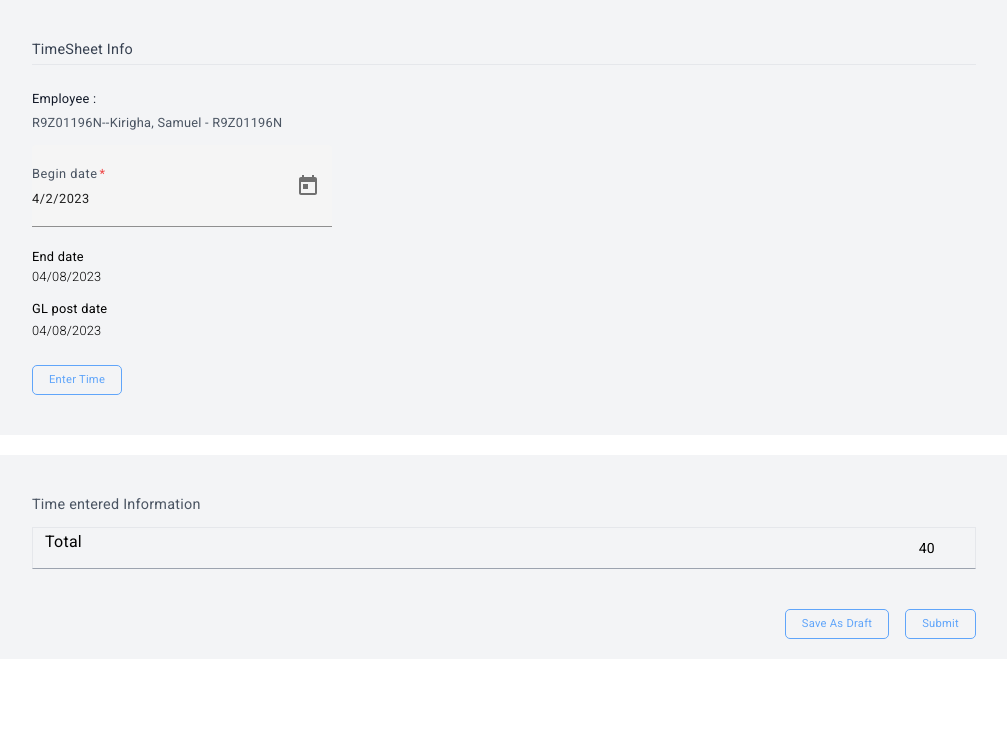
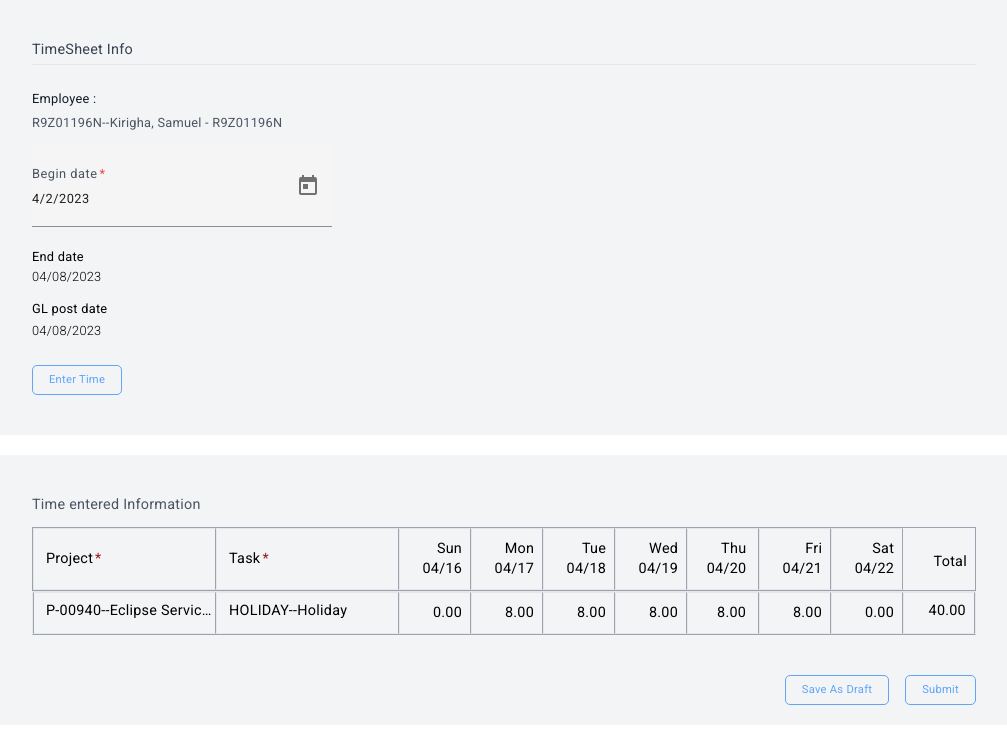
Before and after one commit to sammykirigha/time-intact, an Angular app: page / in a window 1280 px wide. Shown: the top 744 px of the page, without its empty margins (136-1143 px from the left). Built offline with nearby package versions, Linux system fonts and the light colour scheme; what @coreui/angular would draw is missing.

Commit message:
added some changes

```diff
--- a/src/app/app.component.html
+++ b/src/app/app.component.html
@@ -72,11 +72,100 @@
 >
   <p class="text-[0.9rem] text-gray-600">Time entered Information</p>
 
-  <div
-    class="flex items-center justify-between px-3 py-1 border border-b-gray-400"
-  >
-    <p class="text-[1rem] leading-2 tracking-3">Total</p>
-    <span class="pr-7">40</span>
+  <div>
+    <div class="flex border border-gray-400">
+      <span
+        class="w-52 text-[0.9rem] border border-r-gray-400 py-5 pl-3 after:content-['*'] after:ml-0.5 after:text-red-800 after:mt-10"
+        >Project</span
+      >
+      <span
+        class="w-52 text-[0.9rem] border border-r-gray-400 py-5 pl-3 after:content-['*'] after:ml-0.5 after:text-red-800 after:mt-10"
+        >Task</span
+      >
+      <span
+        class="whitespace-wrap text-[0.9rem] w-20 border border-r-gray-400 px-2 text-end py-2.5"
+        >Sun <br />
+        04/16</span
+      >
+      <span
+        class="whitespace-wrap text-[0.9rem] w-20 border border-r-gray-400 px-2 text-end py-2.5"
+        >Mon <br />
+        04/17</span
+      >
+      <span
+        class="whitespace-wrap text-[0.9rem] w-20 border border-r-gray-400 px-2 text-end py-2.5"
+        >Tue <br />
+        04/18</span
+      >
+      <span
+        class="whitespace-wrap text-[0.9rem] w-20 border border-r-gray-400 px-2 text-end py-2.5"
+        >Wed <br />
+        04/19</span
+      >
+      <span
+        class="whitespace-pre text-[0.9rem] w-20 border border-r-gray-400 px-2 text-end py-2.5"
+      >
+        Thu <br />
+        04/20
+      </span>
+      <span
+        class="whitespace-wrap text-[0.9rem] w-20 border border-r-gray-400 px-2 text-end py-2.5"
+        >Fri <br />
+        04/21</span
+      >
+      <span
+        class="whitespace-wrap text-[0.9rem] w-20 border border-r-gray-400 px-2 text-end py-2.5"
+        >Sat <br />
+        04/22</span
+      >
+      <span
+        class="whitespace-wrap text-[0.9rem] w-20 px-2 text-end py-2.5 pt-6 text-center"
+        >Total</span
+      >
+    </div>
+    <div class="flex border border-b-gray-400">
+      <span
+        class="w-52 truncate text-center text-[0.9rem] border border-x-gray-400 py-2 pl-3"
+        >P-00940--Eclipse Services - LEAVE - HOLIDAY</span
+      >
+      <span
+        class="w-52 truncate text-[0.9rem] border border-r-gray-400 py-2 pl-3"
+        >HOLIDAY--Holiday</span
+      >
+      <span
+        class="whitespace-wrap text-[0.9rem] w-20 border border-r-gray-400 px-2 text-end py-2.5"
+        >0.00
+      </span>
+      <span
+        class="whitespace-wrap text-[0.9rem] w-20 border border-r-gray-400 px-2 text-end py-2.5"
+        >8.00</span
+      >
+      <span
+        class="whitespace-wrap text-[0.9rem] w-20 border border-r-gray-400 px-2 text-end py-2.5"
+        >8.00</span
+      >
+      <span
+        class="whitespace-wrap text-[0.9rem] w-20 border border-r-gray-400 px-2 text-end py-2.5"
+        >8.00</span
+      >
+      <span
+        class="whitespace-pre text-[0.9rem] w-20 border border-r-gray-400 px-2 text-end py-2.5"
+      >
+        8.00
+      </span>
+      <span
+        class="whitespace-wrap text-[0.9rem] w-20 border border-r-gray-400 px-2 text-end py-2.5"
+        >8.00</span
+      >
+      <span
+        class="whitespace-wrap text-[0.9rem] w-20 border border-r-gray-400 px-2 text-end py-2.5"
+        >0.00</span
+      >
+      <span
+        class="whitespace-wrap text-[0.9rem] w-20 px-2 text-end py-2.5 pt-2 text-center border border-r-gray-400"
+        >40.00</span
+      >
+    </div>
   </div>
 
   <div class="flex items-center gap-4 justify-end mt-10 mb-5">
@@ -92,3 +181,88 @@
     </button>
   </div>
 </div>
+
+<!-- <table
+    mat-table
+    [dataSource]="dataSource"
+    class="mat-elevation-z8 demo-table shadow-none"
+  >
+
+    <ng-container matColumnDef="project">
+      <th
+        mat-header-cell
+        *matHeaderCellDef
+        class="text-[0.9rem] border border-r-gray-300"
+      >
+        Project
+      </th>
+      <td
+        mat-cell
+        *matCellDef="let element"
+        class="text-[0.8rem] border border-r-gray-300"
+      >
+        {{ element.project }}
+      </td>
+    </ng-container>
+
+    <ng-container matColumnDef="task">
+      <th
+        mat-header-cell
+        *matHeaderCellDef
+        class="text-[0.9rem] border border-r-gray-300"
+      >
+        Task
+      </th>
+      <td
+        mat-cell
+        *matCellDef="let element"
+        class="text-[0.8rem] border border-r-gray-300"
+      >
+        {{ element.task }}
+      </td>
+    </ng-container>
+
+    <ng-container matColumnDef="date">
+      <th
+        mat-header-cell
+        *matHeaderCellDef
+        class="text-[0.9rem] border border-r-gray-300"
+      >
+        Date
+      </th>
+      <td
+        mat-cell
+        *matCellDef="let element"
+        class="text-[0.8rem] border border-r-gray-300"
+      >
+        {{ element.date }}
+      </td>
+    </ng-container>
+
+    <ng-container matColumnDef="dateRange">
+      <th
+        mat-header-cell
+        *matHeaderCellDef
+        class="text-[0.9rem] border border-r-gray-300"
+      >
+        Date Range
+      </th>
+      <td
+        mat-cell
+        *matCellDef="let element"
+        class="text-[0.8rem] border border-r-gray-300"
+      >
+        {{ element.dateRange }}
+      </td>
+    </ng-container>
+
+    <ng-container matColumnDef="total">
+      <th mat-header-cell *matHeaderCellDef class="text-[0.9rem]">Total</th>
+      <td mat-cell *matCellDef="let element" class="text-[0.8rem]">
+        {{ element.total }}
+      </td>
+    </ng-container>
+
+    <tr mat-header-row *matHeaderRowDef="displayedColumns"></tr>
+    <tr mat-row *matRowDef="let row; columns: displayedColumns"></tr>
+  </table> -->
--- a/src/app/app.component.ts
+++ b/src/app/app.component.ts
@@ -10,12 +10,18 @@ export interface IUserTimeInfo {
   project: string;
   task: string;
   dates?: string;
-  dateRange?: {
-    start: string;
-    end: string;
-  };
+  start?: string;
+  end?: string;
   time?: number;
   details?: string;
+  total?: number;
+  ticket?: string;
+}
+
+export interface IUserTimeInfoForDisplay {
+  project: string;
+  task: string;
+  dates?: [string];
   total?: number;
 }
 
@@ -63,24 +69,22 @@ export class AppComponent {
     project: '',
     task: '',
     dates: '',
-    dateRange: {
-      start: '',
-      end: '',
-    },
+    start: '',
+    end: '',
     time: 0,
     details: '',
     total: 0,
+    ticket: '',
   };
 
   userInfoFromDialog: IUserTimeInfo = {
     project: '',
     task: '',
-    dateRange: {
-      start: '',
-      end: '',
-    },
+    start: '',
+    end: '',
     time: 0,
     details: '',
+    ticket: '',
   };
 
   dateRange = new FormGroup({
@@ -97,6 +101,7 @@ export class AppComponent {
     'dateRange',
     'total',
   ];
+  displayDates = [];
 
   constructor(public dialog: MatDialog) {
     const today = new Date();
@@ -132,12 +137,40 @@ export class AppComponent {
         this.userInfoFromDialog = {
           project: resp.project,
           task: resp.task,
-          dateRange: resp.dateRange,
+          start: resp.dateRange.start,
+          end: resp.dateRange.end,
           time: resp.time,
           details: resp.details,
+          ticket: resp.ticket,
         };
         console.log('<<>>userInfoFromDialog', this.userInfoFromDialog);
+        this.calculateArrayOfDate();
       });
+  }
+
+  calculateArrayOfDate(
+    startDate: string = '2023-04-16',
+    endDate: string = '2023-04-22'
+  ) {
+    let arrayOfDaysOfTheWeek = [];
+    let daysToBeEntered = [];
+    const startingDate = new Date(startDate);
+    const endDating = new Date(endDate);
+    const diffInMs: any = endDating.getTime() - startingDate.getTime();
+    const daysBetweenDates = Math.ceil(diffInMs / (1000 * 60 * 60 * 24));
+
+    console.log('Date difference', daysBetweenDates);
+    for (let x = 0; x <= daysBetweenDates; x++) {
+      arrayOfDaysOfTheWeek.push(x);
+    }
+    let fiveDaysOfWeek = arrayOfDaysOfTheWeek.slice(1, 6);
+    let dates = [];
+    for (let i = 0; i < fiveDaysOfWeek.length; i++) {
+      let date = new Date(startDate);
+      let mySum = date.getDate() - date.getDay() + fiveDaysOfWeek[i];
+      dates.push(new Date(date.setDate(mySum)));
+    }
+    console.log('dates', dates);
   }
 
   ngOnInit() {}
```
